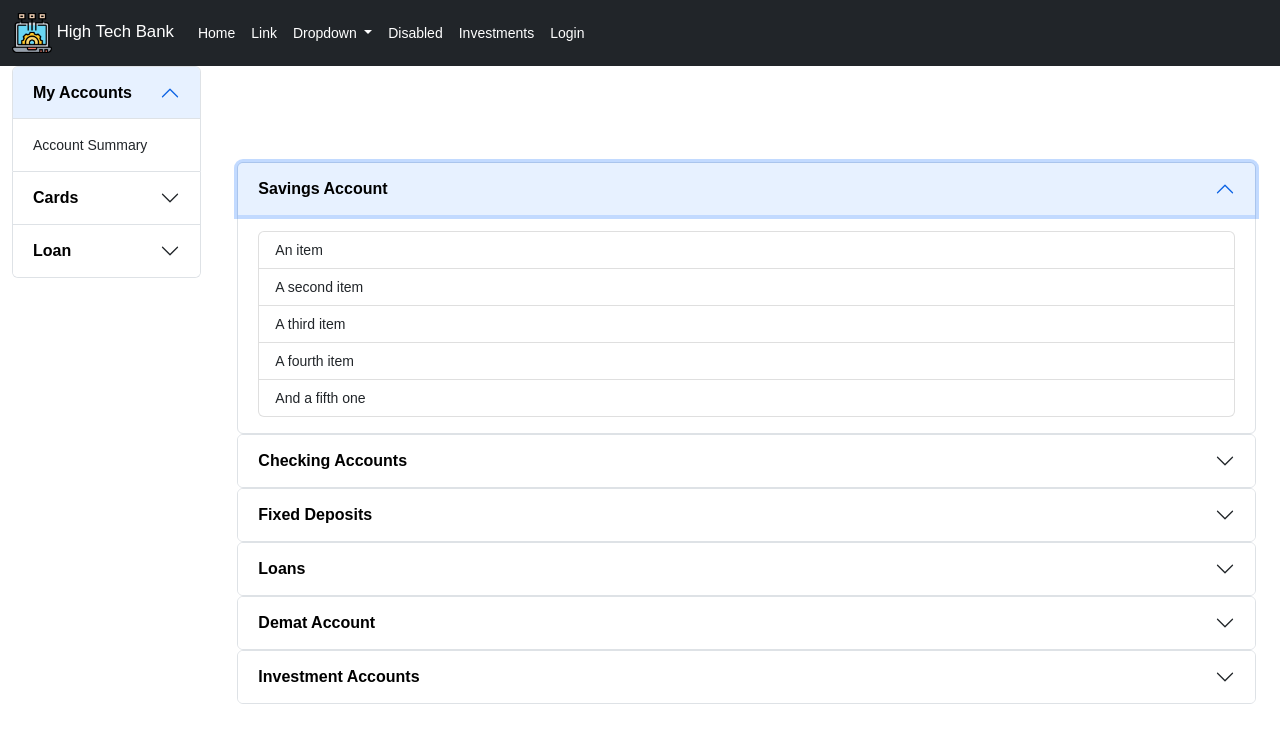
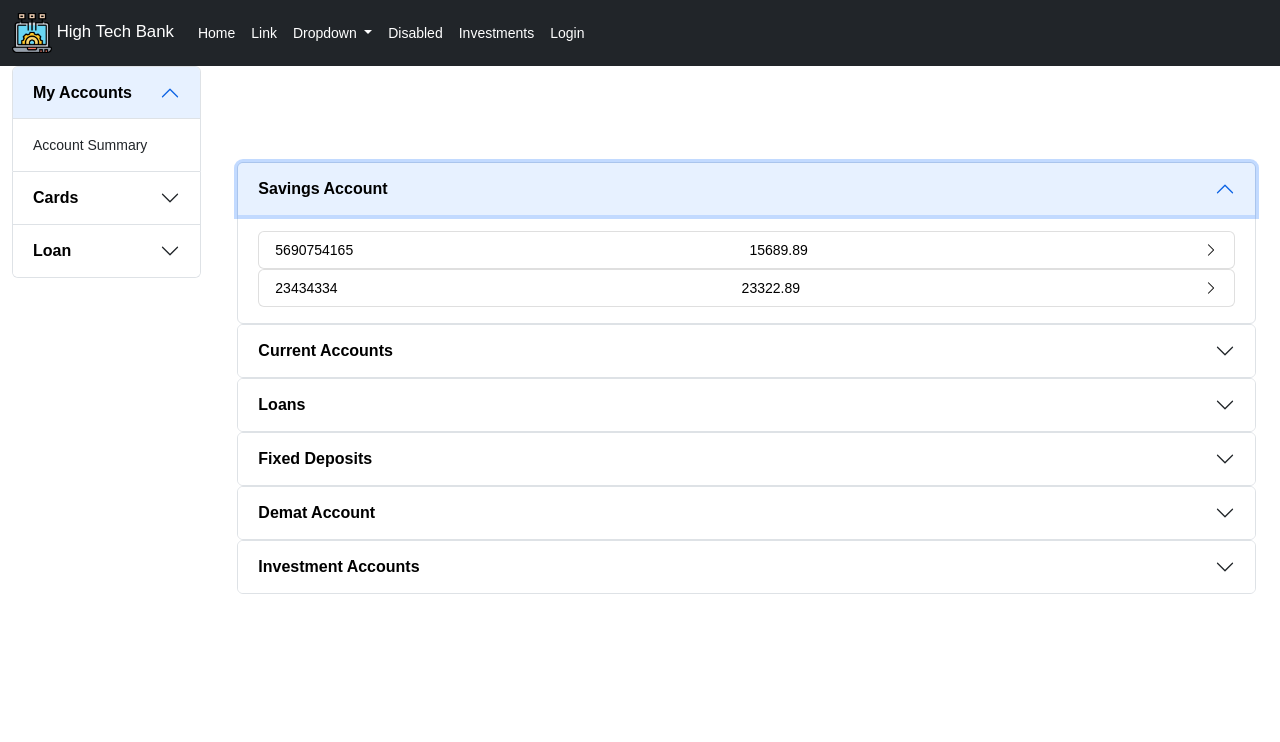
Before and after one commit to justamitsaha/high-tech-bank-ui, an Angular app: page /secure/dashboard in a window 1280 px wide. Both pictures are taken after a click on the button "Savings Account". Shown: the top 742 px of the page. Built offline with nearby package versions, Linux system fonts and the light colour scheme.

Commit message:
Dashboard Setup

```diff
--- a/src/app/app.module.ts
+++ b/src/app/app.module.ts
@@ -11,6 +11,7 @@ import { HttpClientModule } from '@angular/common/http';
 import { DashboardComponent } from './secured/dashboard/dashboard.component';
 import { SidebarComponent } from './secured/sidebar/sidebar.component';
 import { AccountTypeAccordianTextPipe } from './pipes/account-type-accordian-text.pipe';
+import { GetAccountsOfACategoryPipe } from './pipes/get-accounts-of-acategory.pipe';
 
 @NgModule({
   declarations: [
@@ -22,6 +23,7 @@ import { AccountTypeAccordianTextPipe } from './pipes/account-type-accordian-tex
     DashboardComponent,
     SidebarComponent,
     AccountTypeAccordianTextPipe,
+    GetAccountsOfACategoryPipe,
   ],
   imports: [
     BrowserModule,
--- a/src/app/constants/constants.ts
+++ b/src/app/constants/constants.ts
@@ -2,9 +2,9 @@ export const hiTechBankConstants = {
     ACCOUNT_TYPES: {
         "savings": "Savings Account",
         "fd": "Fixed Deposits",
-        "checking": "Checking Accounts",
-        "loans": "Loans",
+        "current": "Current Accounts",
+        "loan": "Loans",
         "demat": "Demat Account",
-        "investments": "Investment Accounts"
+        "investment": "Investment Accounts"
     }
 }
--- a/src/app/pipes/account-type-accordian-text.pipe.ts
+++ b/src/app/pipes/account-type-accordian-text.pipe.ts
@@ -6,20 +6,9 @@ import { hiTechBankConstants } from '../constants/constants';
 })
 export class AccountTypeAccordianTextPipe implements PipeTransform {
 
-  accoutType = {
-    "savings": "Savings Account",
-    "fd": "Fixed Deposits",
-    "checking": "Checking Accounts",
-    "loans": "Loans",
-    "demat": "Demat Account",
-    "investments": "Investment Accounts"
-  }
-
   transform(value: any, ...args: unknown[]): unknown {
     let accountType = hiTechBankConstants.ACCOUNT_TYPES;
-    let key = (Object.keys(value)[0]);
-    console.log(Object.keys(value)[0]);
-    return (accountType as any)[key];
+    return (accountType as any)[value];
   }
 
 }
--- /dev/null
+++ b/src/app/pipes/get-accounts-of-acategory.pipe.ts
@@ -0,0 +1,12 @@
+import { Pipe, PipeTransform } from '@angular/core';
+
+@Pipe({
+  name: 'getAccountsOfACategory'
+})
+export class GetAccountsOfACategoryPipe implements PipeTransform {
+
+  transform(value: unknown, ...args: unknown[]): unknown {
+    return null;
+  }
+
+}
--- a/src/app/secured/dashboard/dashboard.component.html
+++ b/src/app/secured/dashboard/dashboard.component.html
@@ -2,24 +2,28 @@
     <div class="container pt-5 mt-5">
 
         <div class="accordion" id="accordionPanelsStayOpenExample"
-            *ngFor="let accountGroup of accountResponse; let i = index">
+            *ngFor="let accountTypeName of accountType; let i = index">
             <div class="accordion-item">
                 <h2 class="accordion-header" [id]="'panelsStayOpen-' +i">
                     <button class="accordion-button collapsed custom-accordian-buton" type="button"
                         data-bs-toggle="collapse" [attr.data-bs-target]="'#panelsStayOpen'+i" aria-expanded="false"
                         [attr.aria-controls]="'panelsStayOpen'+i">
-                        <div class="float-start">{{accountGroup | accountTypeAccordianText}}</div>
+                        <div class="float-start">{{accountTypeName | accountTypeAccordianText}}</div>
                     </button>
                 </h2>
                 <div [id]="'panelsStayOpen' +i" class="accordion-collapse collapse"
                     [attr.aria-labelledby]="'panelsStayOpen'+i">
                     <div class="accordion-body">
-                        <ul class="list-group">
-                            <li class="list-group-item">An item</li>
-                            <li class="list-group-item">A second item</li>
-                            <li class="list-group-item">A third item</li>
-                            <li class="list-group-item">A fourth item</li>
-                            <li class="list-group-item">And a fifth one</li>
+                        <ul class="list-group" *ngFor="let account of accountResponse">
+                            <li class="list-group-item" *ngIf="accountTypeName == account.type">
+                                <a href="#" class="custom-tap-anchor">
+                                    <div class="d-flex justify-content-between">
+                                        <span>{{account.accountNumber }}</span>
+                                        <span>{{account.amount}}</span>
+                                        <span><i class="bi bi-chevron-right"></i></span>
+                                    </div>
+                                </a>
+                            </li>
                         </ul>
                     </div>
                 </div>
--- a/src/app/secured/dashboard/dashboard.component.ts
+++ b/src/app/secured/dashboard/dashboard.component.ts
@@ -9,6 +9,7 @@ import { environment } from 'src/environments/environment';
 })
 export class DashboardComponent implements OnInit {
   accountResponse: any;
+  accountType = new Set();
   constructor(
     private apiServiceService: ApiServiceService
   ) {
@@ -20,6 +21,9 @@ export class DashboardComponent implements OnInit {
     url = "http://localhost:4200/assets/json/dashboard.json";
     this.apiServiceService.callAPI(url).subscribe(data => {
       this.accountResponse = data.body.response.userAccounts;
+      this.accountResponse.forEach((item: { type: unknown; }) => {
+        this.accountType.add(item.type);
+      });
     })
   }
 
--- a/src/assets/json/dashboard.json
+++ b/src/assets/json/dashboard.json
@@ -4,56 +4,39 @@
     "response": {
         "userAccounts": [
             {
-                "savings": [
-                    {
-                        "accountNumber": 5690754165,
-                        "amount": 15689.89
-                    },
-                    {
-                        "accountNumber": 5690754166,
-                        "amount": 15689.89
-                    }
-                ]
+                "accountNumber": 5690754165,
+                "amount": 15689.89,
+                "type": "savings"
             },
             {
-                "checking": [
-                    {
-                        "accountNumber": 5690754165,
-                        "amount": 15689.89
-                    }
-                ]
+                "accountNumber": 23434334,
+                "amount": 23322.89,
+                "type": "savings"
             },
             {
-                "fd": [
-                    {
-                        "accountNumber": 5690754165,
-                        "amount": 15689.89
-                    }
-                ]
+                "accountNumber": 7834873498,
+                "amount": 8723.89,
+                "type": "current"
             },
             {
-                "loans": [
-                    {
-                        "accountNumber": 5690754165,
-                        "amount": 15689.89
-                    }
-                ]
+                "accountNumber": 123233223,
+                "amount": 110932.89,
+                "type": "loan"
             },
             {
-                "demat": [
-                    {
-                        "accountNumber": 5690754165,
-                        "amount": 15689.89
-                    }
-                ]
+                "accountNumber": 212323243,
+                "amount": 520505.89,
+                "type": "fd"
             },
             {
-                "investments": [
-                    {
-                        "accountNumber": 5690754165,
-                        "amount": 15689.89
-                    }
-                ]
+                "accountNumber": 738748722,
+                "amount": 1111.89,
+                "type": "demat"
+            },
+            {
+                "accountNumber": 878738222,
+                "amount": 12332233.89,
+                "type": "investment"
             }
         ]
     }
--- a/src/styles.scss
+++ b/src/styles.scss
@@ -79,3 +79,9 @@ pre {
     color: black !important;
     font-weight: bold;
 }
+
+.custom-tap-anchor {
+    color: black;
+    text-decoration: none;
+    font-weight: 500;
+}
```
Also changed, not shown: 1 other file (tests, documents, lock files or other folders).
